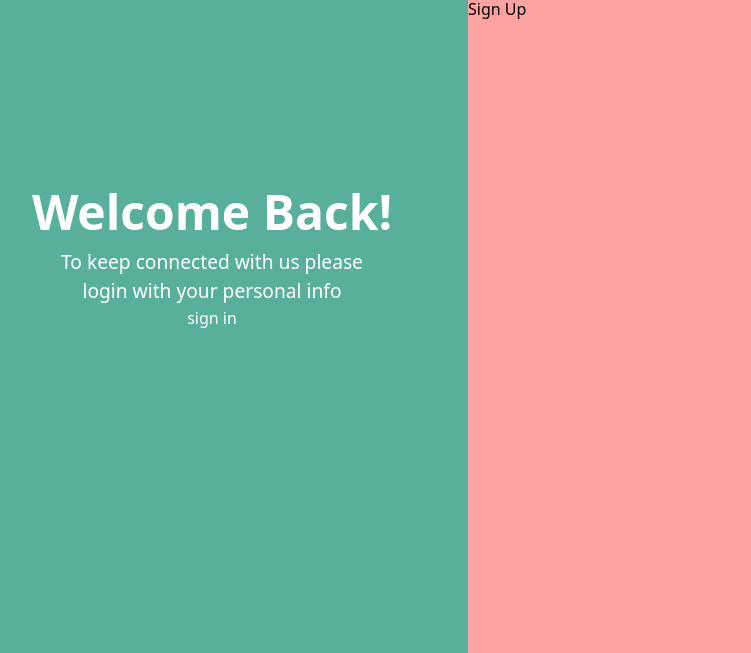
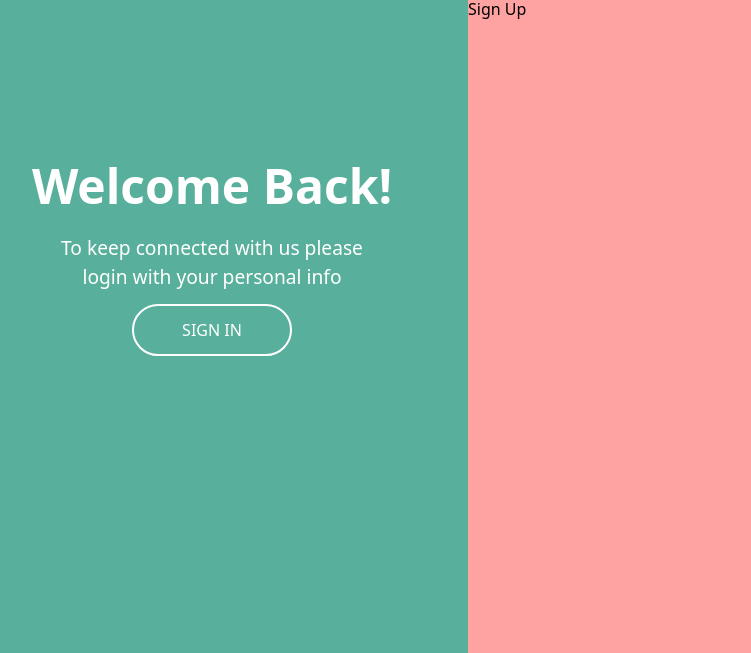
Before and after one commit to rodrigoamb/tela-cadastro-tailwind, a plain HTML site: page index.html in a window 1280 px wide. Shown: the part 147-800 px from the top of the page, without its empty margins (44-795 px from the left). Drawn offline with nearby package versions, Linux system fonts and the light colour scheme.

Commit message:
lado esquedo finalizado

```diff
--- a/index.html
+++ b/index.html
@@ -16,13 +16,17 @@
   <body>
     <div class="flex flex-row bg-red-300 h-screen">
       <div
-        class="bg-[#58AF9C] w-[40%] flex flex-col justify-center items-center text-white"
+        class="bg-[#58AF9C] w-[40%] flex flex-col justify-center items-center text-white gap-3"
       >
         <h2 class="text-[3rem] font-bold">Welcome Back!</h2>
-        <p class="text-[1.2rem] w-[20rem] text-center">
+        <p class="text-[1.2rem] w-[20rem] text-center font-light">
           To keep connected with us please login with your personal info
         </p>
-        <a href="#">sign in</a>
+        <a
+          href="#"
+          class="border-2 py-3 px-12 uppercase rounded-full hover:bg-white hover:text-[#58AF9C]"
+          >sign in</a
+        >
       </div>
       <div>
         <div>
```
